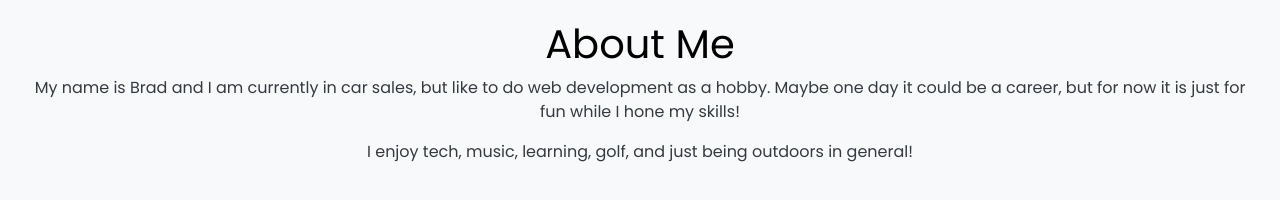
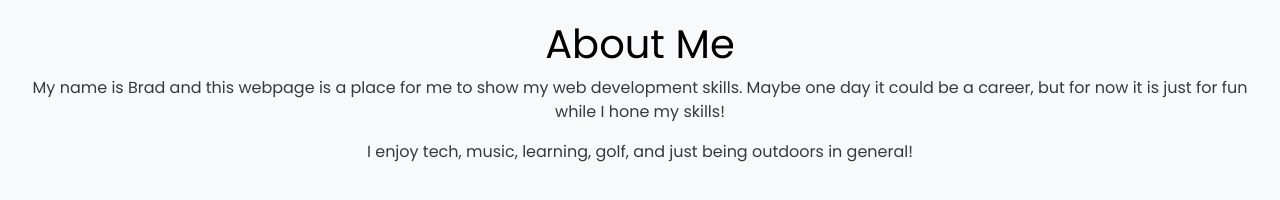
Before and after one commit to likearollinson/basic-portfolio, a plain HTML site: page public/about.html in a window 1280 px wide. Drawn offline with nearby package versions, Linux system fonts and the light colour scheme.

Commit message:
Update personal description on About Me page

```diff
--- a/public/about.html
+++ b/public/about.html
@@ -24,8 +24,7 @@
         <div class="center-content">
             <h1>About Me</h1>
             <p>
-                My name is Brad and I am currently in car sales, but like to do
-                web development as a hobby. Maybe one day it could be a career,
+                My name is Brad and this webpage is a place for me to show my web development skills. Maybe one day it could be a career,
                 but for now it is just for fun while I hone my skills!
             </p>
 
```
